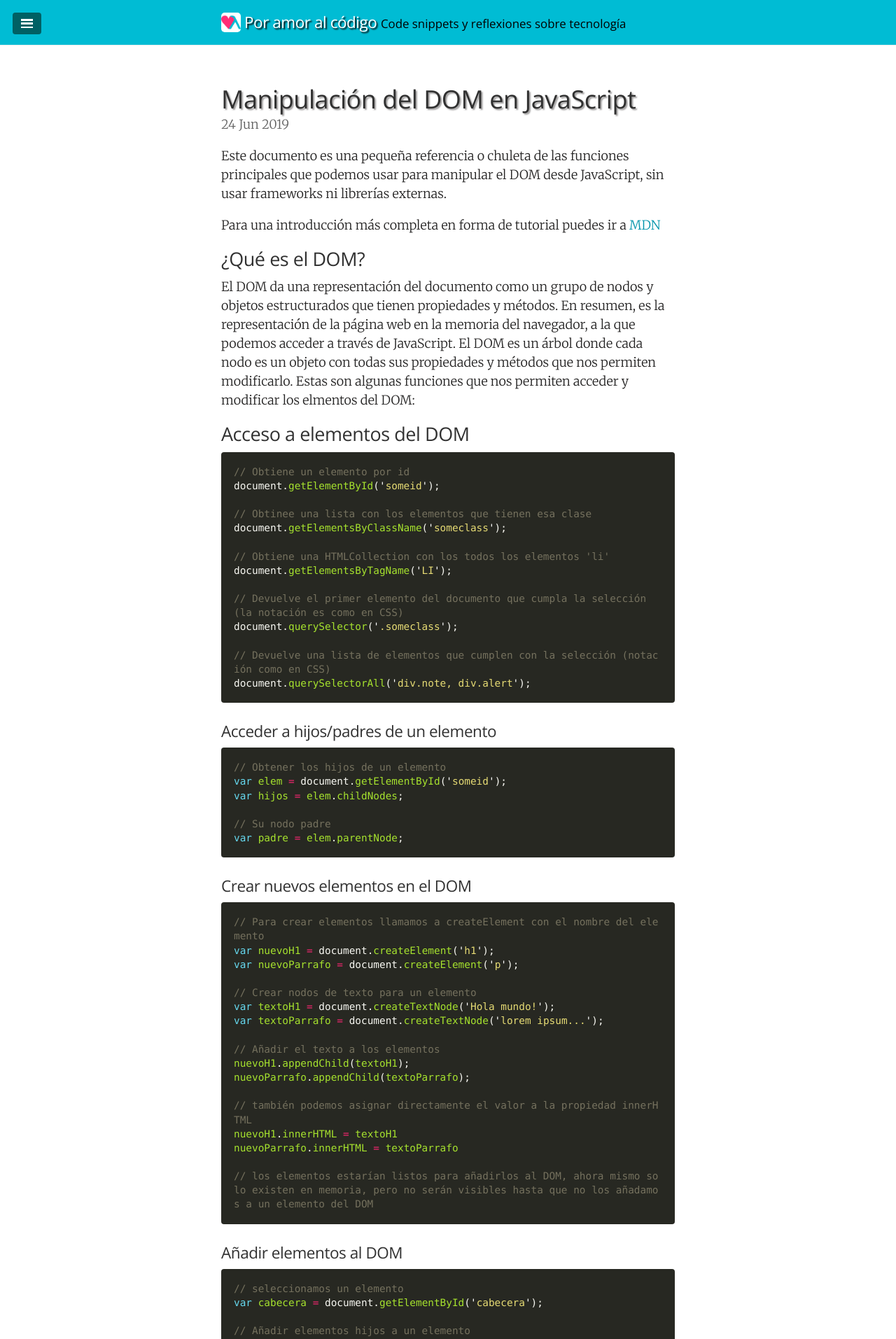
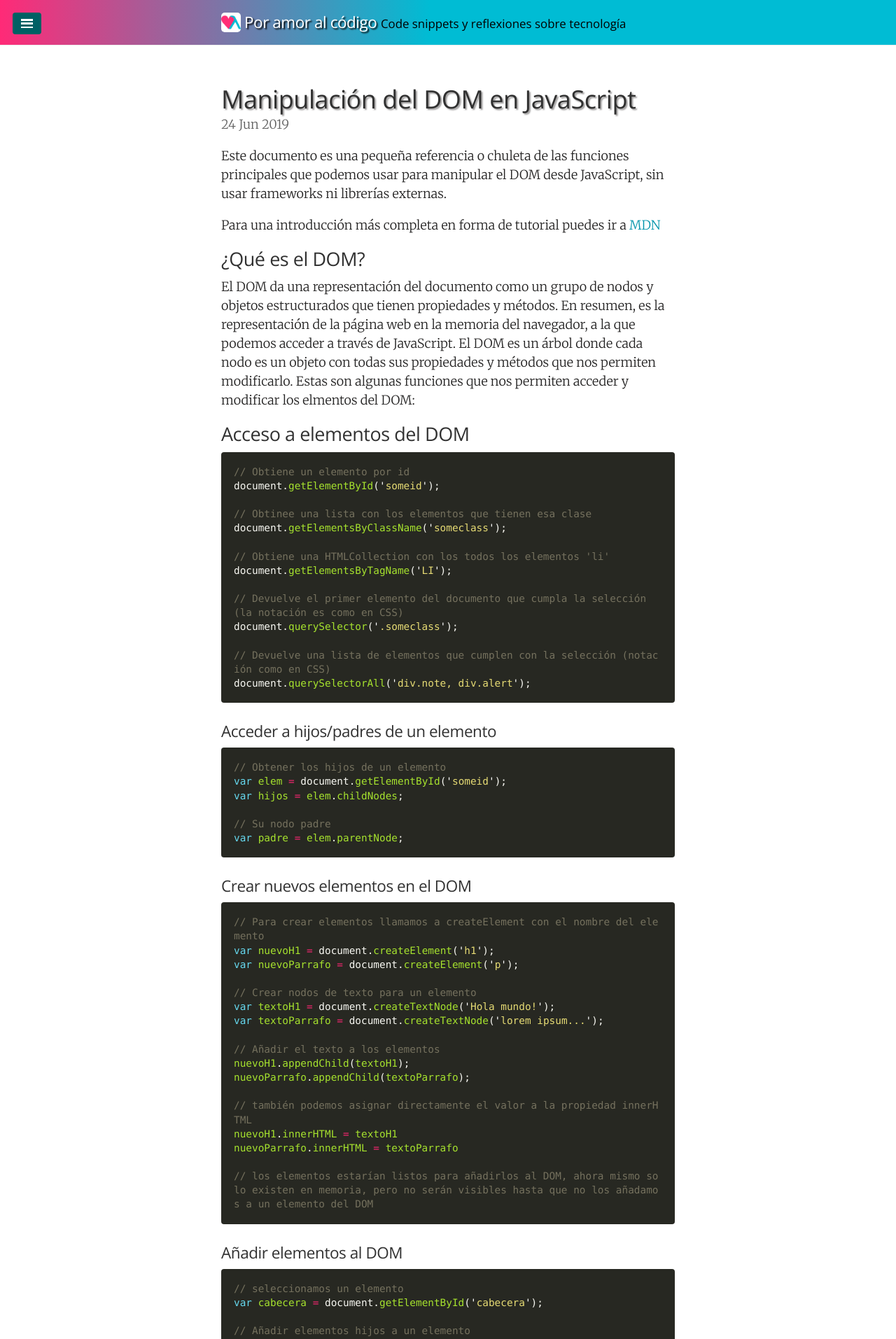
Before and after one commit to juanmirod/juanmirod.github.io, a Jekyll site: the page built from index.html, in a window 1280 px wide. Shown: the top 1913 px of the page at 70% size. Built offline with Jekyll 4.4.1, drawn with Linux system fonts in a browser that asks for light colours; the list of posts is cut into pages by our own code.

Commit message:
profile picture and gradient

```diff
--- a/public/css/custom.css
+++ b/public/css/custom.css
@@ -33,7 +33,7 @@
 
 .masthead {
   background: rgb(255,42,119);
-  background: linear-gradient(90deg, rgba(255,42,119,1) 0%, rgba(0,188,212,1) 48%);
+  background: linear-gradient(90deg, rgb(255,42,119) 0%, rgb(0,188,212) 48%);
 }
 
 .masthead-title a {
@@ -46,6 +46,18 @@
   float: left;
 }
 
+.author-picture {
+  background: url("/public/img/juanmirod.jpg");
+  background-size: contain;
+  position: absolute;
+  width: 100px;
+  height: 100px;
+  top: 12px;
+  right: 55px;
+  border-radius: 50%;
+  border: 5px solid white;
+}
+
 .sidebar-icons {
   background-color: #f8f4f8;
   padding-left: 20px;
@@ -54,10 +66,6 @@
 .sidebar-icons .icon {
   width: 36px;
   display: inline;
-}
-
-.masthead {
-  background-color: #00bcd4;
 }
 
 .masthead-title a {
```
Also changed, not shown: public/img/juanmirod.jpg (added).
